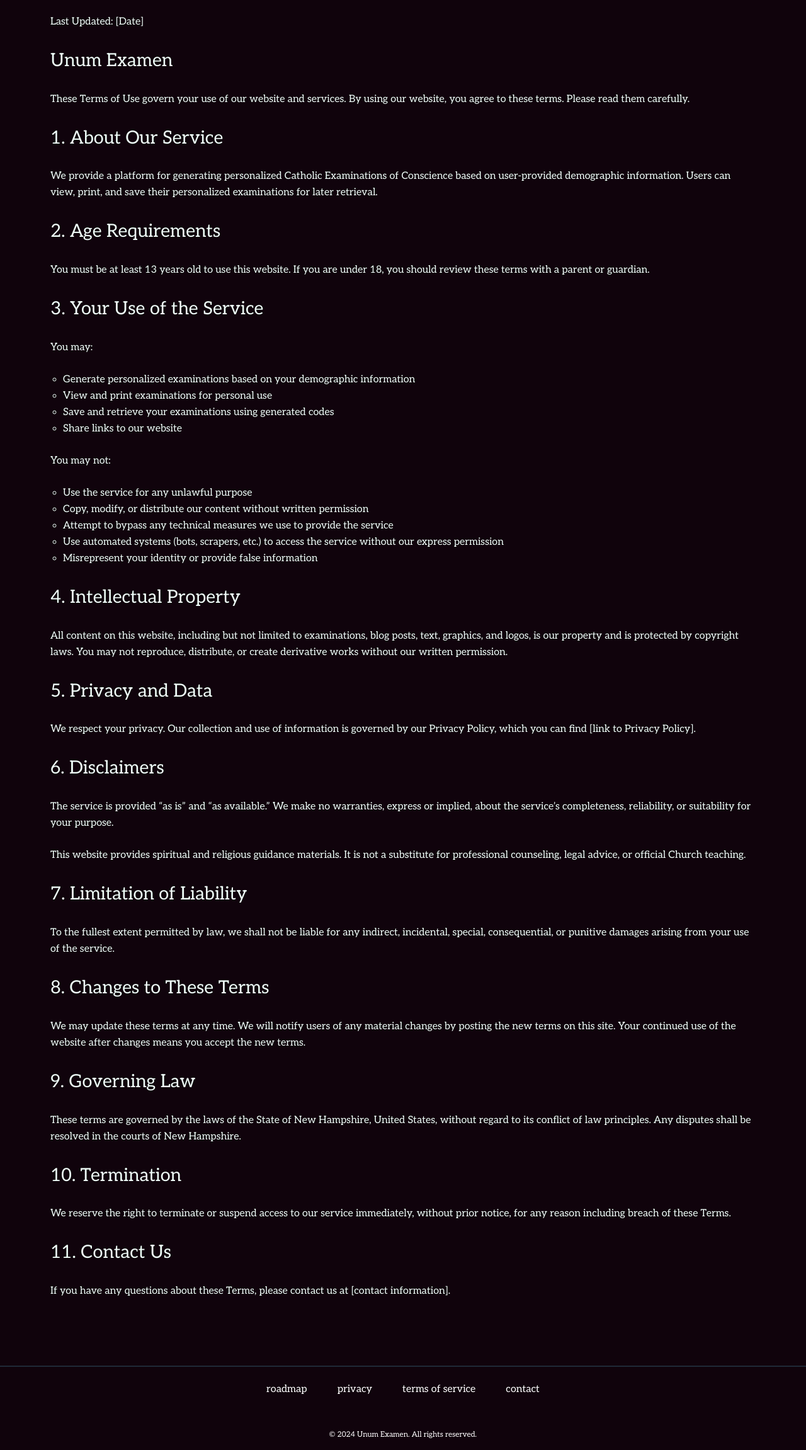
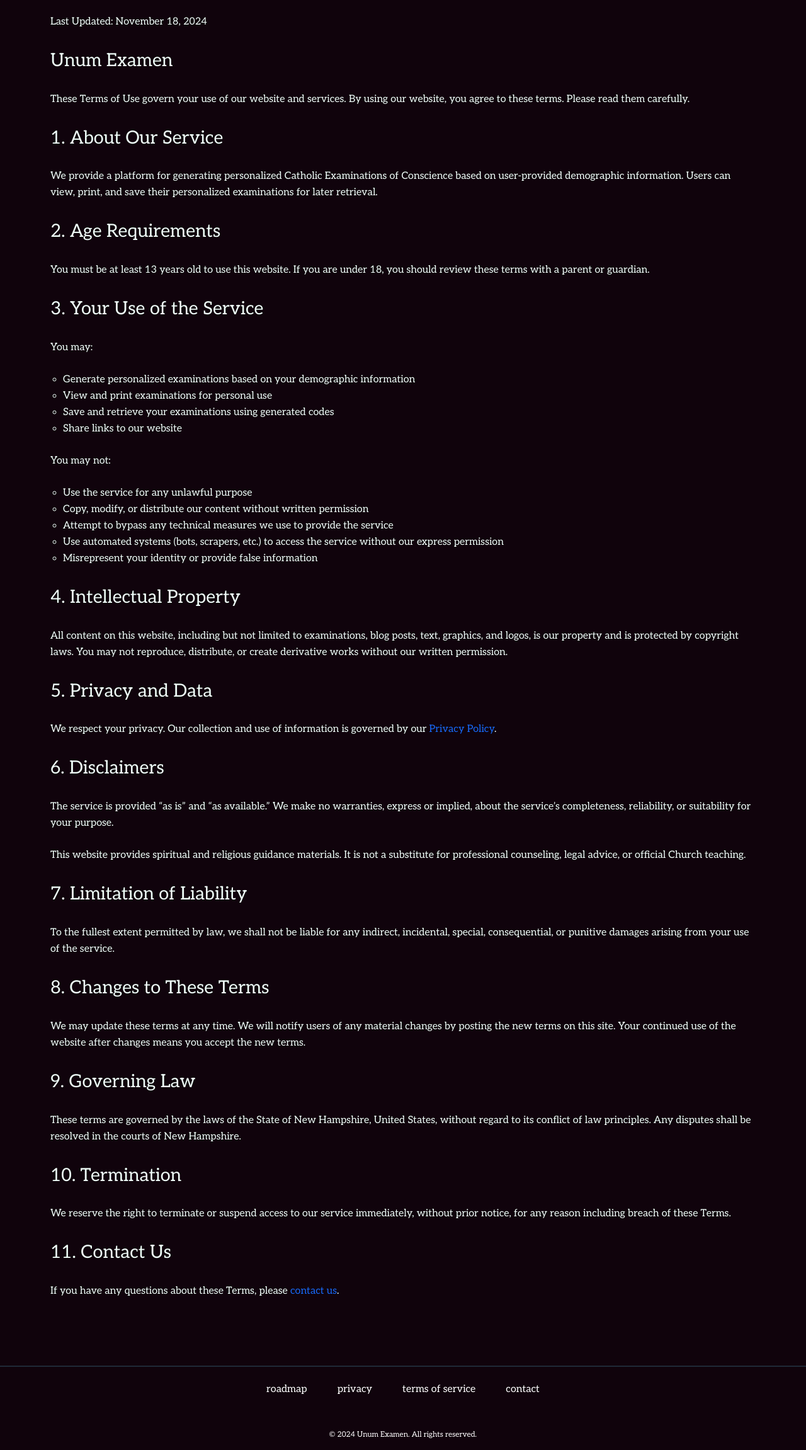
Before and after one commit to mjzuppe/unum-examen-webapp, an Astro site: page /terms-of-service in a window 1280 px wide. Shown: the part 236-2538 px from the top of the page at 63% size. Built offline with nearby package versions, Linux system fonts and the light colour scheme; Astro itself is replaced by a stand-in of ours.

Commit message:
updated contact us links

```diff
--- a/src/content/root/privacy.md
+++ b/src/content/root/privacy.md
@@ -1,6 +1,6 @@
 # Privacy Policy
 
-Last Updated: [Date]
+Last Updated: November 20, 2024
 
 ## Overview
 We believe in being transparent about how we collect and use data. This privacy policy explains what information we collect when you use our website, how we use it, and what choices you have.
@@ -13,10 +13,10 @@ We believe in being transparent about how we collect and use data. This privacy
 We use Umami Analytics to understand how visitors use our website. This helps us improve our service and content. We collect:
 - Pages viewed
 - Time spent on pages
-- Your IP address (partially anonymized)
+- A user's general location
 - Basic device information (browser type, operating system)
 
-We anonymize IP addresses by removing the last section before storage, making it impossible to identify individual users.
+We utilize Umami because it does not store personally identifiable information and it anonymizes all data collected. In addition, users cannot be identified and are never tracked across websites.
 
 ### CDN and Security Services
 We use Cloudflare as our Content Delivery Network (CDN) and security provider. Cloudflare automatically collects and processes:
@@ -88,7 +88,7 @@ Each processor has their own privacy policy and security measures in place.
 We may update this privacy policy from time to time. We will notify newsletter subscribers of significant changes and always post the latest version on our website.
 
 ## Contact Us
-[Include your contact information or method for privacy-related questions]
+[We want to hear from you.](https://forms.gle/xwE1MAhu5gPa1y2r9)
 
 ## Additional Rights
 Depending on your location, you may have additional privacy rights under local laws. Please contact us if you have questions about exercising these rights.
--- a/src/content/root/terms.md
+++ b/src/content/root/terms.md
@@ -1,6 +1,6 @@
 # Terms of Use
 
-Last Updated: [Date]
+Last Updated: November 18, 2024
 
 ## Unum Examen
 
@@ -35,7 +35,7 @@ All content on this website, including but not limited to examinations, blog pos
 
 ## 5. Privacy and Data
 
-We respect your privacy. Our collection and use of information is governed by our Privacy Policy, which you can find [link to Privacy Policy].
+We respect your privacy. Our collection and use of information is governed by our [Privacy Policy](/privacy).
 
 ## 6. Disclaimers
 
@@ -61,4 +61,4 @@ We reserve the right to terminate or suspend access to our service immediately,
 
 ## 11. Contact Us
 
-If you have any questions about these Terms, please contact us at [contact information].
+If you have any questions about these Terms, please [contact us](https://forms.gle/xwE1MAhu5gPa1y2r9).
--- a/src/layouts/Layout.astro
+++ b/src/layouts/Layout.astro
@@ -76,7 +76,8 @@ const footerClass = "relative bottom-0 bg-[--background] flex flex-col items-cen
 	<script
 		defer
 		src="https://workers.unumexamen.com/script.js"
-		data-website-id="bc790383-ce63-4879-821d-609367c7ff19"></script>
+		data-website-id="bc790383-ce63-4879-821d-609367c7ff19">
+	</script>
 
 		<body>
 			<main>
@@ -105,7 +106,7 @@ const footerClass = "relative bottom-0 bg-[--background] flex flex-col items-cen
 				<a href="/roadmap" class="flex justify-center p-6 text-white">roadmap</a>
 				<a href="/privacy" class="flex justify-center p-6 text-white">privacy</a>
 				<a href="/terms-of-service" class="flex justify-center p-6 text-white">terms of service</a>
-				<a href="/" class="flex justify-center p-6 text-white">contact</a>
+				<a href="https://forms.gle/xwE1MAhu5gPa1y2r9" target="_blank" class="flex justify-center p-6 text-white">contact</a>
 			</div>
 				<div class="flex justify-center w-full p-6 mt-1">
 					<p class="text-white text-center text-xs">
```
